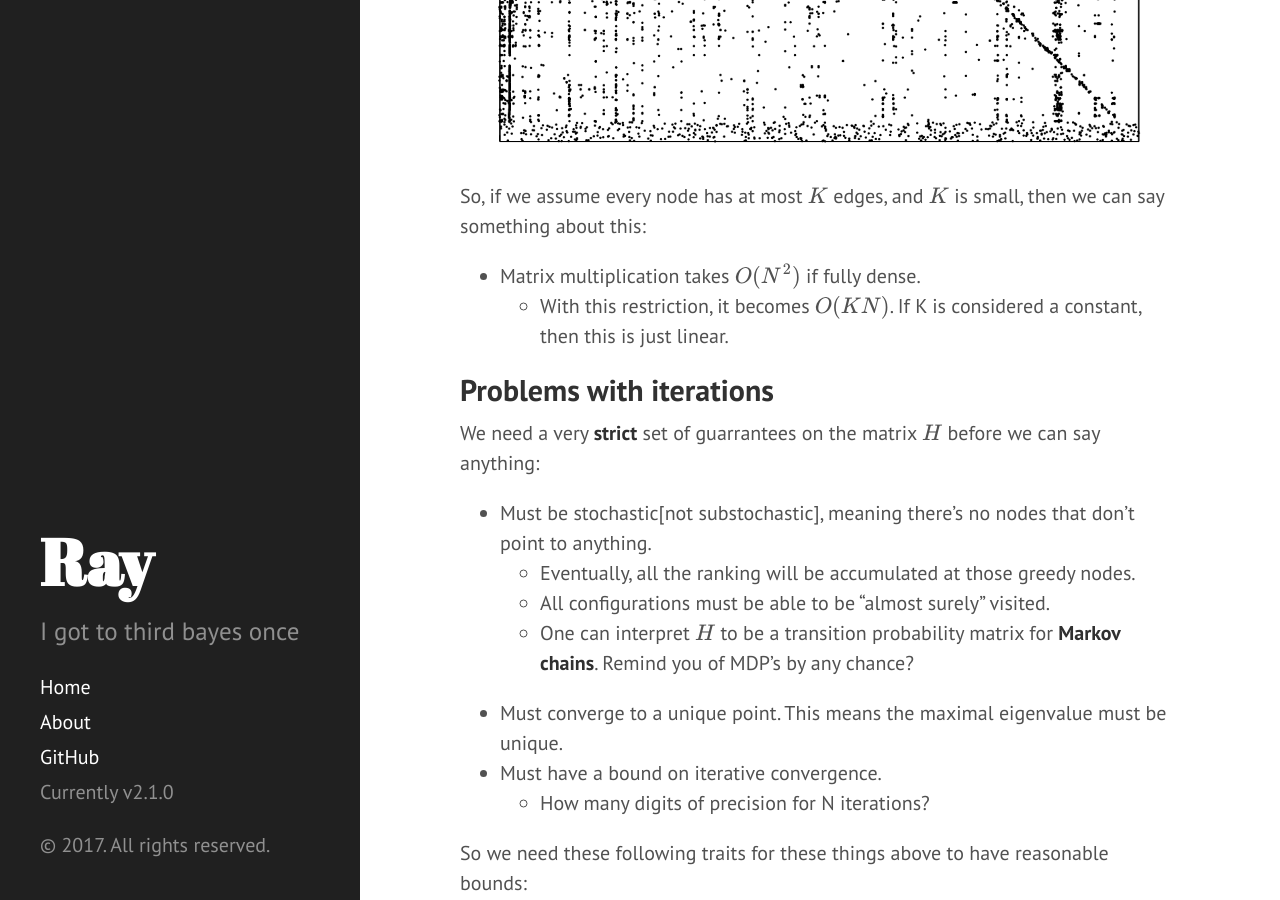
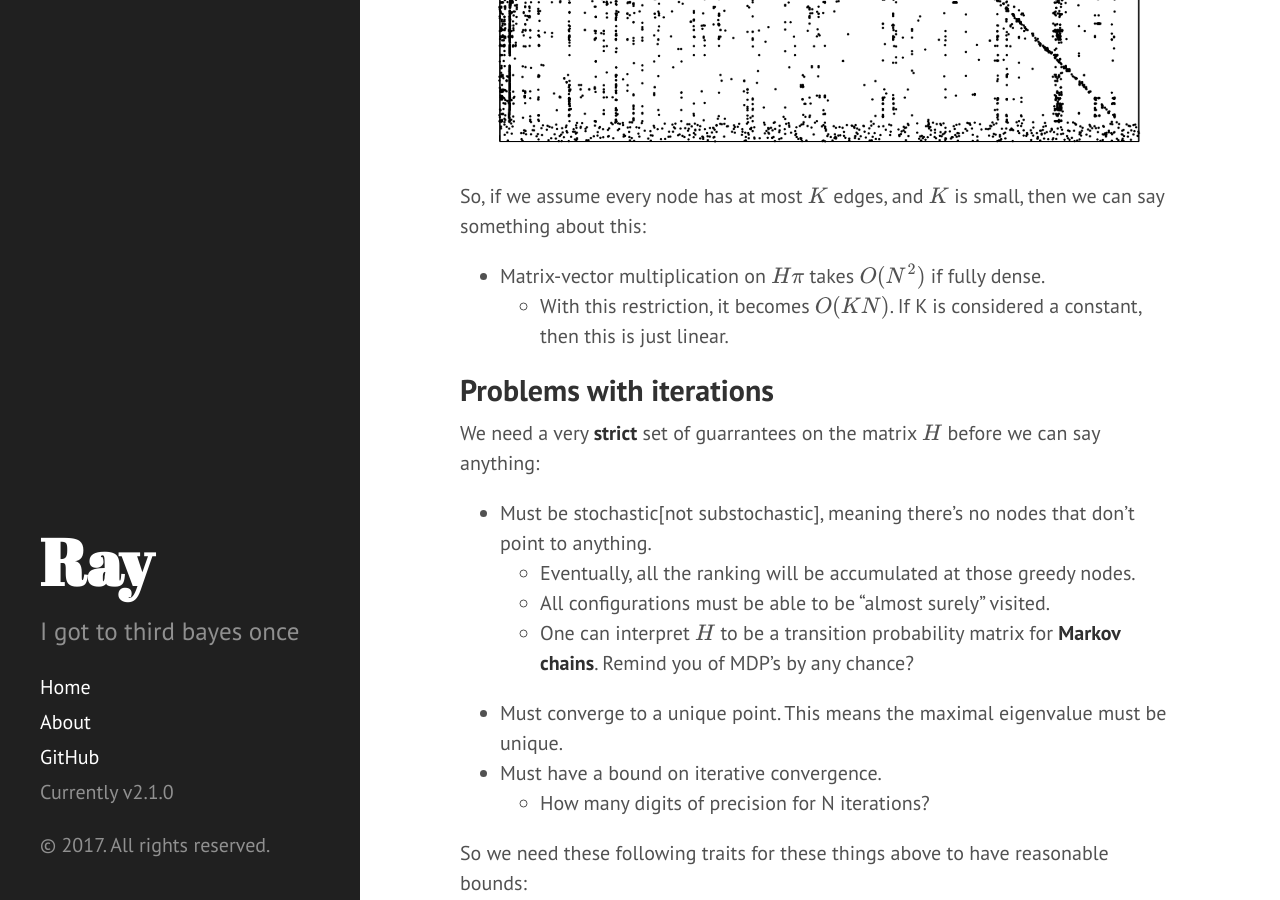
Before and after one commit to OneRaynyDay/oneraynyday.github.io, a Jekyll site: the page built from _posts/2017-08-01-Pagerank.md, in a window 1280 px wide and 900 px high, scrolled down 3357 px. Built offline with Jekyll 4.4.1, drawn with Linux system fonts in a browser that asks for light colours; Markdown is read by kramdown in place of the engine named in the settings; formulas are drawn with MathJax 3.

Commit message:
Updating files

```diff
--- a/_posts/2017-08-01-Pagerank.md
+++ b/_posts/2017-08-01-Pagerank.md
@@ -82,7 +82,7 @@ However, it's not in practice. Every website has a billion links to all other we
 
 So, if we assume every node has at most $K$ edges, and $K$ is small, then we can say something about this:
 
-- Matrix multiplication takes $O(N^2)$ if fully dense.
+- Matrix-vector multiplication on $H \pi$ takes $O(N^2)$ if fully dense.
     - With this restriction, it becomes $O(KN)$. If K is considered a constant, then this is just linear.
 
 ## Problems with iterations
```
